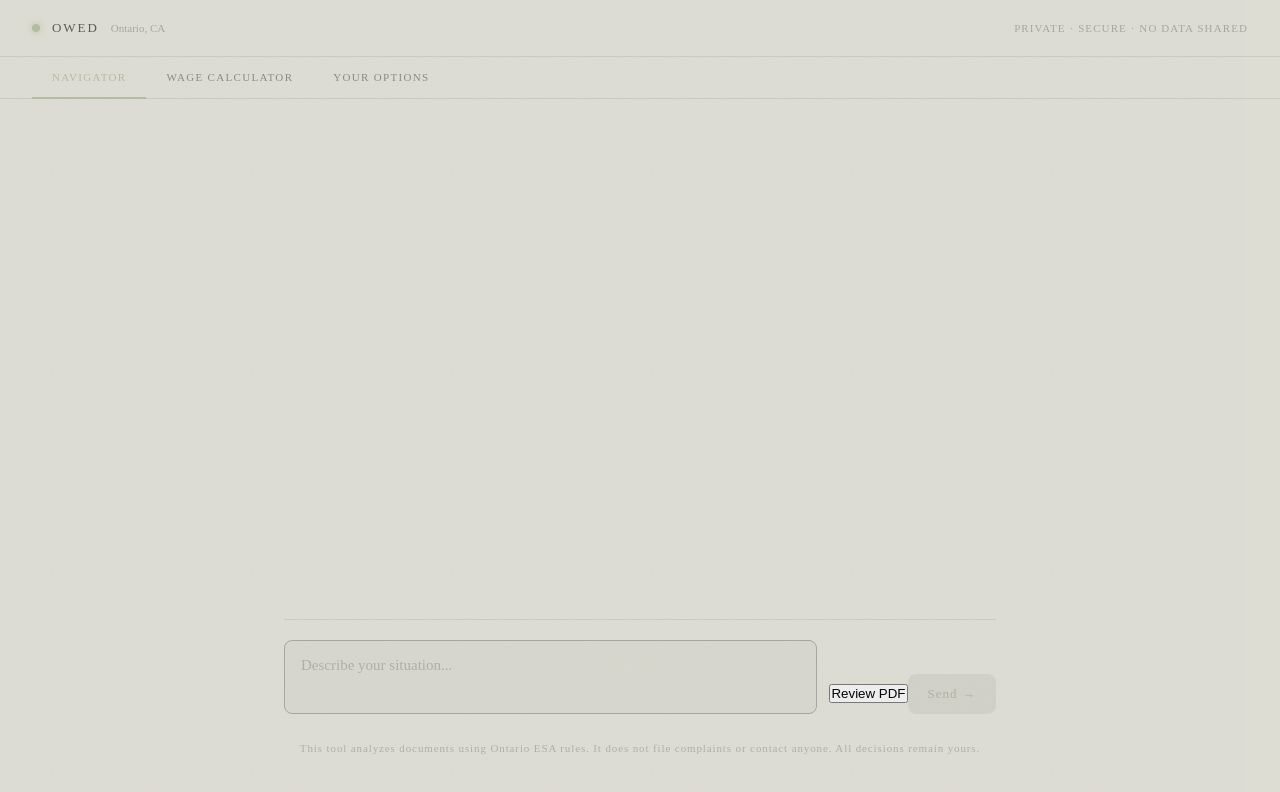
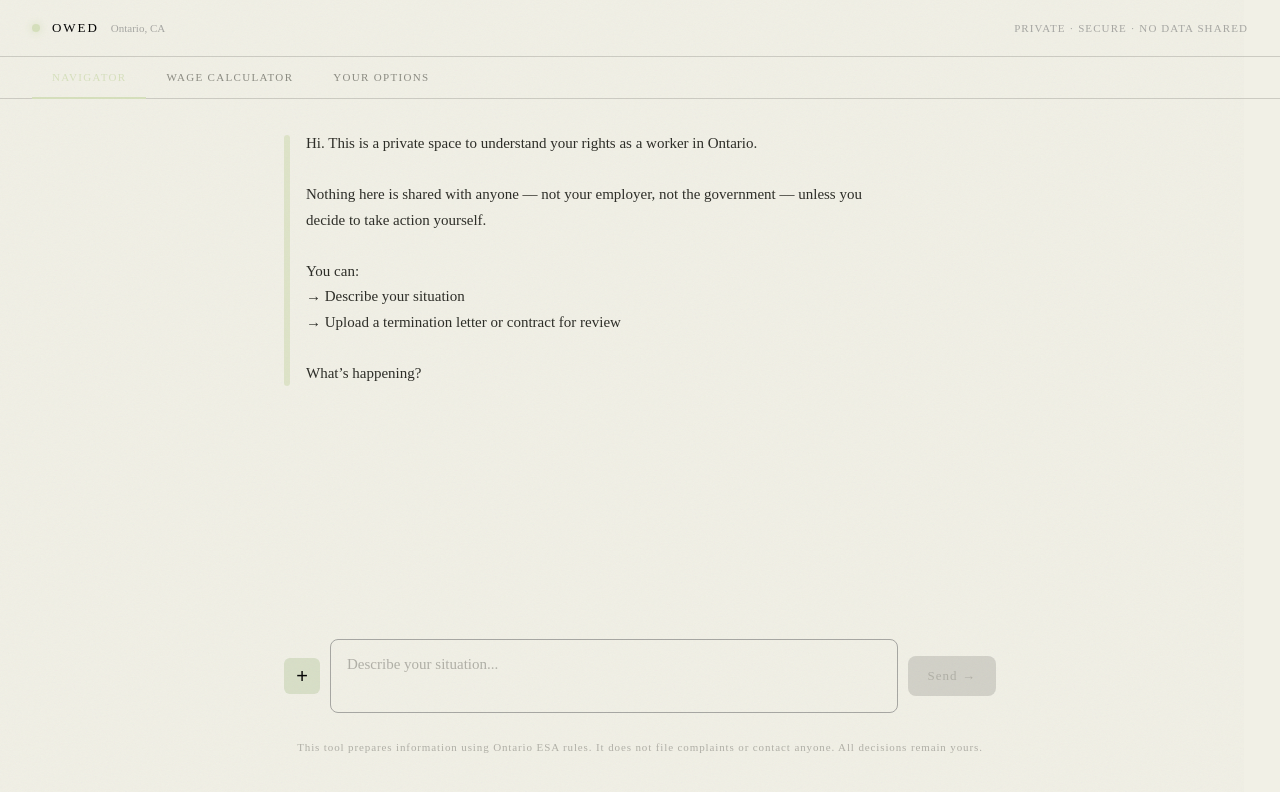
Before and after one commit to amsyb/owed, a React (Vite) app: page / in a window 1280 px wide. Shown: the top 792 px of the page. Built offline with nearby package versions, Linux system fonts and the light colour scheme.

Commit message:
updated color styles for accessibility

```diff
--- a/src/components/Navigator.jsx
+++ b/src/components/Navigator.jsx
@@ -1,8 +1,35 @@
 import { useState, useRef, useEffect } from "react";
 import React from "react";
 
+const SYSTEM_PROMPT = `You are a rights navigator helping workers and tenants in Ontario, Canada understand and assert their legal rights. You are empathetic, clear, and action-oriented.
+
+Ontario Employment Standards Act (ESA) Key Rules:
+- Minimum wage: $17.20/hr (2024)
+- Overtime: 1.5x pay after 44 hours/week
+- Vacation pay: 4% of wages
+- Meal breaks: 30 min after every 5 hours worked
+- Minimum rest: 8 hours between shifts
+- Public holidays: 9 per year with premium pay or substitute day
+
+IMPORTANT:
+You prepare everything, but the human decides whether to formally file.
+Never contact anyone on the user's behalf.`;
+
+const INITIAL_MESSAGE = {
+  role: "assistant",
+  content: `Hi. This is a private space to understand your rights as a worker in Ontario.
+
+Nothing here is shared with anyone — not your employer, not the government — unless you decide to take action yourself.
+
+You can:
+→ Describe your situation
+→ Upload a termination letter or contract for review
+
+What’s happening?`,
+};
+
 export default function Navigator() {
-  const [messages, setMessages] = useState([]);
+  const [messages, setMessages] = useState([INITIAL_MESSAGE]);
   const [input, setInput] = useState("");
   const [loading, setLoading] = useState(false);
   const [fileLoading, setFileLoading] = useState(false);
@@ -17,8 +44,8 @@ export default function Navigator() {
     if (!input.trim() || loading) return;
 
     const userMsg = { role: "user", content: input };
-    const newMessages = [...messages, userMsg];
-    setMessages(newMessages);
+    const updatedMessages = [...messages, userMsg];
+    setMessages(updatedMessages);
     setInput("");
     setLoading(true);
 
@@ -27,17 +54,24 @@ export default function Navigator() {
         method: "POST",
         headers: { "Content-Type": "application/json" },
         body: JSON.stringify({
-          messages: newMessages,
+          model: "arcee-ai/trinity-large-preview:free",
+          max_tokens: 1000,
+          messages: [
+            { role: "system", content: SYSTEM_PROMPT },
+            ...updatedMessages,
+          ],
         }),
       });
 
       const data = await response.json();
-      const reply = data.reply || "Something went wrong.";
+      const reply =
+        data.choices?.[0]?.message?.content || "Sorry, something went wrong.";
+
       setMessages((prev) => [...prev, { role: "assistant", content: reply }]);
     } catch {
       setMessages((prev) => [
         ...prev,
-        { role: "assistant", content: "Connection error." },
+        { role: "assistant", content: "Connection error. Please try again." },
       ]);
     }
 
@@ -65,7 +99,11 @@ export default function Navigator() {
         ...prev,
         {
           role: "assistant",
-          content: "📄 Document Review Complete:\n\n" + data.analysis,
+          content: `📄 Document Review Complete:
+
+${data.analysis}
+
+Remember: This is a preliminary review. You decide what to do next.`,
         },
       ]);
     } catch {
@@ -73,7 +111,7 @@ export default function Navigator() {
         ...prev,
         {
           role: "assistant",
-          content: "Unable to analyze document.",
+          content: "Unable to analyze document. Please try again.",
         },
       ]);
     }
@@ -106,6 +144,18 @@ export default function Navigator() {
       </div>
 
       <div className="navigator__input-area">
+        <div className="navigator__input-row">
+          {/* Plus Upload Button */}
+          <button
+            className="navigator__icon-button"
+            onClick={() => fileInputRef.current.click()}
+            disabled={fileLoading}
+            title="Upload PDF"
+          >
+            +
+          </button>
+
+          {/* Textarea (Full Width) */}
           <textarea
             className="navigator__textarea"
             value={input}
@@ -120,14 +170,7 @@ export default function Navigator() {
             rows={2}
           />
 
-        <div className="navigator__actions">
-          <button
-            className="navigator__upload"
-            onClick={() => fileInputRef.current.click()}
-          >
-            Review PDF
-          </button>
-
+          {/* Send Button */}
           <button
             className={`navigator__send ${
               input.trim() && !loading ? "navigator__send--active" : ""
@@ -149,7 +192,7 @@ export default function Navigator() {
       </div>
 
       <p className="navigator__disclaimer">
-        This tool analyzes documents using Ontario ESA rules. It does not file
+        This tool prepares information using Ontario ESA rules. It does not file
         complaints or contact anyone. All decisions remain yours.
       </p>
     </div>
--- a/src/styles/main.scss
+++ b/src/styles/main.scss
@@ -1,6 +1,6 @@
 // Colors
-$bg: #deddd4;
-$bg-card: #d8d7ce;
+$bg: #f1f0e6;
+$bg-card: #f1f0e6;
 $bg-elevated: #d2d1c8;
 $border: #a6a6a2;
 $border-soft: #cccbc2;
@@ -8,7 +8,7 @@ $text-primary: #2a2a24;
 $text-secondary: #5a5a52;
 $text-muted: #8a8a80;
 $text-faint: #b0afa6;
-$accent: #b4bd9e;
+$accent: #d6e0bc;
 $accent-dim: rgba(180, 189, 158, 0.27);
 $accent-warning: #c8a052;
 $accent-danger: #c8604a;
@@ -139,7 +139,7 @@ body::after {
   justify-content: space-between;
   padding: 20px 32px;
   border-bottom: 1px solid $border-soft;
-  background: rgba(222, 221, 212, 0.85);
+  background: #f1f0e6;
   backdrop-filter: blur(12px);
   position: sticky;
   top: 0;
@@ -163,7 +163,8 @@ body::after {
     font-size: $font-size-sm;
     letter-spacing: 0.15em;
     text-transform: uppercase;
-    color: $text-secondary;
+    // color: $text-secondary;
+    color: black;
   }
 
   &__region {
@@ -186,7 +187,7 @@ body::after {
   display: flex;
   padding: 0 32px;
   border-bottom: 1px solid $border-soft;
-  background: rgba(222, 221, 212, 0.85);
+  background: #f1f0e6;
   backdrop-filter: blur(12px);
   z-index: 10000;
 
@@ -224,7 +225,36 @@ body::after {
   display: flex;
   flex-direction: column;
 }
+// ─────────────────────────────────────────────
+// Updated navigator
+// ─────────────────────────────────────────────
+.navigator__input-row {
+  display: flex;
+  align-items: center;
+  gap: 10px;
+  width: 100%;
+}
 
+.navigator__textarea {
+  flex: 1;
+  resize: none;
+  min-height: 44px;
+}
+
+.navigator__icon-button {
+  width: 36px;
+  height: 36px;
+  border-radius: 6px;
+  border: none;
+  background: #d8dfc7;
+  font-size: 20px;
+  cursor: pointer;
+  transition: 0.2s ease;
+}
+
+.navigator__icon-button:hover {
+  background: white;
+}
 // ─────────────────────────────────────────────
 // Shared section styles
 // ─────────────────────────────────────────────
@@ -313,7 +343,6 @@ body::after {
     display: flex;
     gap: 12px;
     align-items: flex-end;
-    border-top: 1px solid $border-soft;
     padding: 20px 0 28px;
   }
 
@@ -354,7 +383,7 @@ body::after {
 
     &--active {
       background: $accent;
-      color: $bg;
+      color: #454444;
       cursor: pointer;
 
       &:hover {
```
Lines whose indentation alone changed are shown as unchanged.
